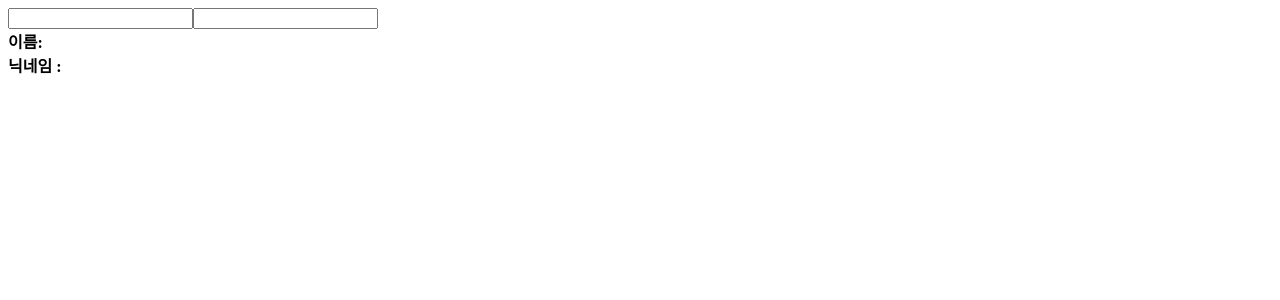
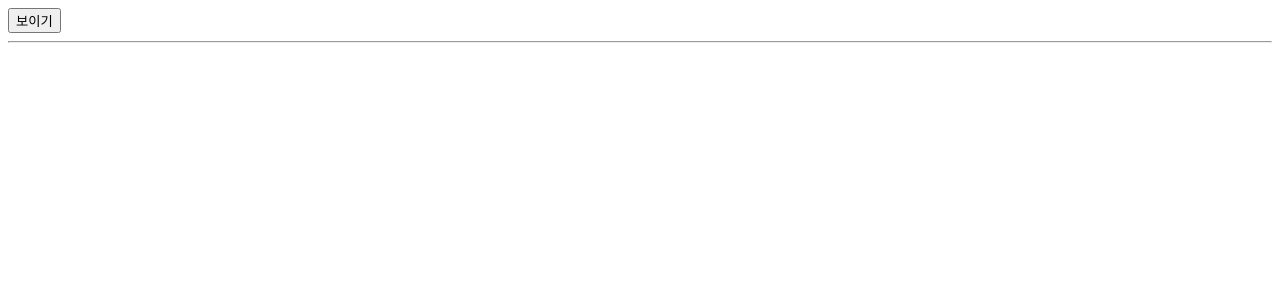
Before and after one commit to pensieve92/react-hooks-tutorial, a React (Create React App) app in the folder hooks-totorial/: page / in a window 1280 px wide. Shown: the top 300 px of the page. Built offline with nearby package versions, Linux system fonts and the light colour scheme.

Commit message:
useEffect hook 4

```diff
--- a/hooks-totorial/src/App.js
+++ b/hooks-totorial/src/App.js
@@ -1,12 +1,28 @@
-import React from 'react';
+import React, { useState } from 'react';
 import Counter from  './Counter';
 import Info from './Info';
 
 
 
 const App = () => {
+  const [visible, setVisible] = useState(false);
   // return <Counter />;
-  return <Info />;
+  return (
+    <div>
+      <button
+        onClick={() => {
+          setVisible(!visible);
+        }}
+      >
+        {visible ? '숨기기': '보이기'}
+      </button>
+      <hr />
+      {visible && <Info/>}
+    </div>
+  )
+
+
+
 }
 
 export default App;
--- a/hooks-totorial/src/Info.js
+++ b/hooks-totorial/src/Info.js
@@ -28,9 +28,30 @@
     // 특정 값이 변경될때만 호출할 경우
     // 두번째 파라미터에 useState를 통해 관리하고 있는 상태를 넣어줘도 되고,
     // props로 전달받은 값을 넣어주어도 됨
-    useEffect(() => {
+
+    // useEffect(() => {
+    //     console.log(name);
+    // }, [name]);
+    // ************************************************************************ //
+    // useEffect는 렌더링 되고난 직후마다 실행되며, 두번째 파라미터 배열에 무엇을 넣느냐에
+    // 따라 실행되는 조건이 달라짐
+    // 만약 컴포넌트가 언마운트되기 전이나, 업데이트 되기 직전에 어떠한 작업을 수행하고 싶다면
+    // useEffect에서 뒷정리(cleanup) 함수를 반환해주어야함
+    // 컴포넌트가 나타날때 콘솔에 effect, 사라질때 cleanup
+    // 입력시 렌더링될때 마다 업데이트 되기직전의 cleanup, 업데이트 후의 effect 호출
+
+    // 오직 언마운트 될 때만 뒷정리 함수를 호출하고 싶으면,
+    // useEffect함수의 두번째 파라미터에 비어있는 배열을 넣으면 됨
+
+    useEffect(()=> {
+        console.log('effect');
         console.log(name);
-    }, [name]);
+        return () => {
+            console.log('cleanup');
+            console.log(name);
+        }
+    }, [name])
+
     // ************************************************************************ //
 
     const onChangeName = e => {
```
